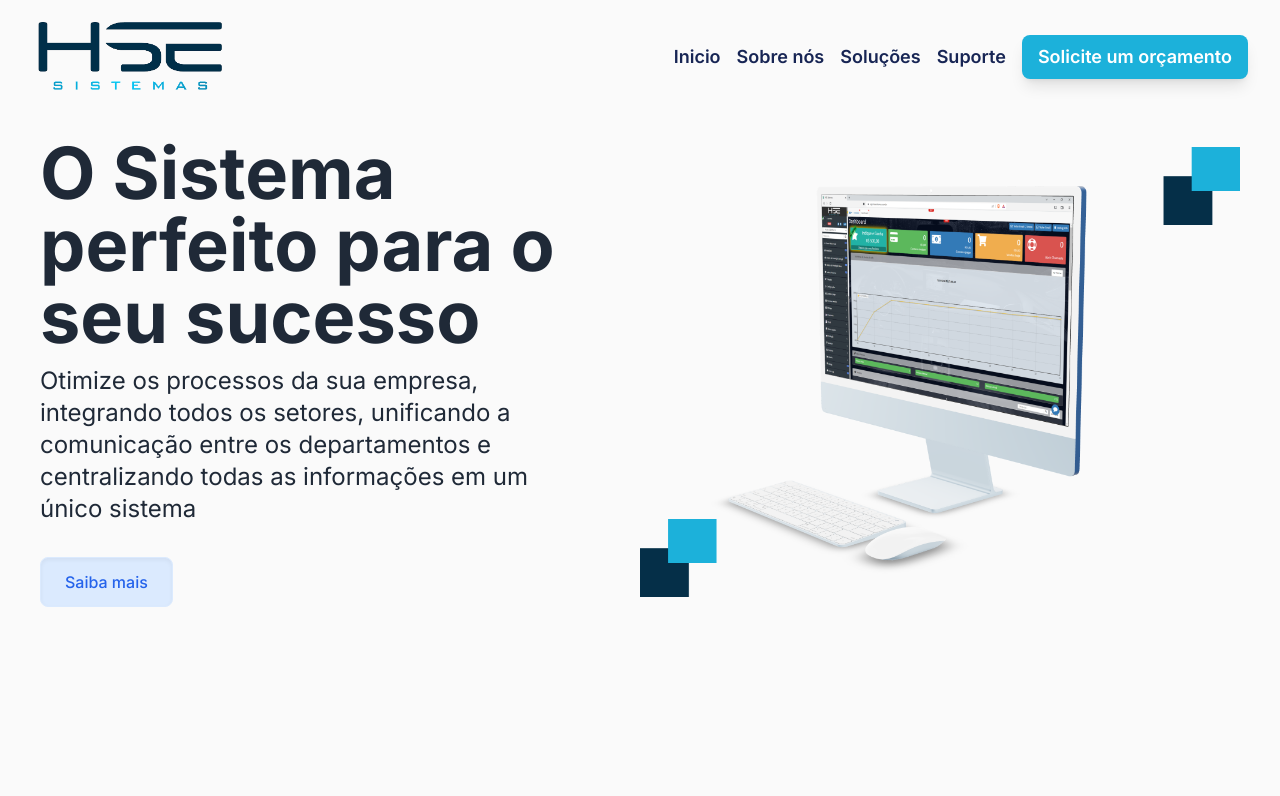
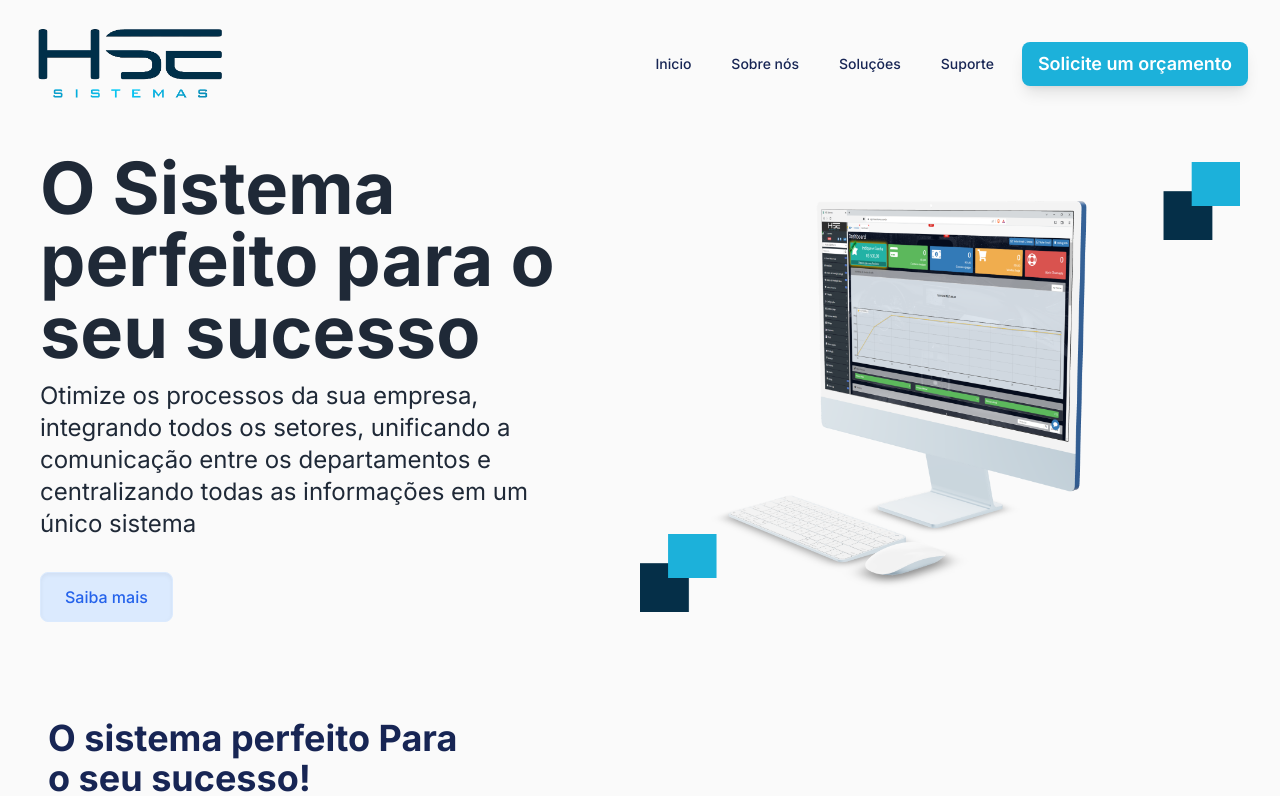
Before and after one commit to codingwiththi/hsesistemas, a Next.js app: page / in a window 1280 px wide. Shown: the top 796 px of the page. Built offline with nearby package versions, Linux system fonts and the light colour scheme.

Commit message:
resonsive

```diff
--- a/package.json
+++ b/package.json
@@ -9,6 +9,7 @@
     "lint": "next lint"
   },
   "dependencies": {
+    "@headlessui/react": "^1.7.14",
     "@heroicons/react": "^2.0.18",
     "@types/node": "18.16.3",
     "@types/react": "18.2.0",
--- a/src/app/page.tsx
+++ b/src/app/page.tsx
@@ -10,7 +10,7 @@
 export default function Home() {
   return (
     <main>
-      <div className="bg-[#FAFAFA] dark:bg-gray-800 h-screen ">
+      <div className="bg-[#FAFAFA] dark:bg-gray-800 h-full  ">
         <Navbar />
         <Hero />
       </div>
--- a/src/components/Clients.tsx
+++ b/src/components/Clients.tsx
@@ -15,8 +15,8 @@
         <rect y="97" width="163" height="163" fill="#052F48" />
         <rect x="94" width="161" height="146" fill="#1CB1DA" />
       </svg>
-      <div className="max-w-[85rem] px-4 py-10 sm:px-6 lg:px-8 lg:py-14 mx-auto dark:bg-gray-800">
-        <div className="flex flex-row justify-center items-center gap-24 ">
+      <div className="max-w-[85rem] px-4 py-10 sm:px-6 lg:px-8 lg:py-14 mx-auto dark:bg-gray-800 z-10">
+        <div className="flex flex-col sm:flex-row justify-center items-center gap-24 ">
           <Link href={"https://fioretto.com.br/"} target="_blank">
             <svg
               width="120"
--- /dev/null
+++ b/src/components/Navbar.jsx
@@ -0,0 +1,174 @@
+// import Image from "next/image";
+// import logo from "../../public/images/logohse.png";
+// import Link from "next/link";
+
+// interface NavbarProps {}
+
+// const Navbar: React.FC<NavbarProps> = () => {
+//   return (
+//     <>
+//       <header className="flex flex-wrap sm:justify-start sm:flex-nowrap z-50 w-full  text-sm py-3 sm:py-0 ">
+//         <nav
+//           className="relative max-w-7xl w-full mx-auto px-4 sm:flex sm:items-center sm:justify-between sm:px-6 lg:px-8 "
+//           aria-label="Global"
+//         >
+//           <div className="flex items-center sm:justify-between justify-center ">
+//             <Image
+//               src={logo}
+//               alt="HSE Sistemas"
+//               width={200}
+//               height={200}
+//               className="py-4"
+//             />
+//           </div>
+//           <div className="flex flex-row gap-4 items-center">
+//             <Link
+//               href={"#home"}
+//               className="text-lg text-blue-950 font-semibold hover:border-b-2 border-white"
+//             >
+//               Inicio
+//             </Link>
+//             <Link
+//               href={"#about"}
+//               className="text-lg text-blue-950 font-semibold hover:border-b-2 border-white"
+//             >
+//               Sobre nós
+//             </Link>
+//             <Link
+//               href={"#solutions"}
+//               className="text-lg text-blue-950 font-semibold hover:border-b-2 border-white"
+//             >
+//               Soluções
+//             </Link>
+//             <Link
+//               href={"#suport"}
+//               className="text-lg text-blue-950 font-semibold hover:border-b-2 border-white"
+//             >
+//               Suporte
+//             </Link>
+//             <Link
+//               href={"/contato"}
+//               className="text-lg text-white font-semibold  bg-[#1cb1da] px-4 py-2 rounded-lg shadow-lg hover:bg-blue-500"
+//             >
+//               Solicite um orçamento
+//             </Link>
+//           </div>
+//         </nav>
+//       </header>
+//     </>
+//   );
+// };
+
+// export default Navbar;
+"use client";
+
+import { Fragment } from "react";
+import { Disclosure, Menu, Transition } from "@headlessui/react";
+import { Bars3Icon, BellIcon, XMarkIcon } from "@heroicons/react/24/outline";
+import Image from "next/image";
+import logo from "../../public/images/logohse.png";
+import Link from "next/link";
+
+const navigation = [
+  { name: "Inicio", href: "/" },
+  { name: "Sobre nós", href: "/sobre" },
+  { name: "Soluções", href: "/solucoes" },
+  { name: "Suporte", href: "/suporte" },
+];
+
+function classNames(...classes) {
+  return classes.filter(Boolean).join(" ");
+}
+
+export default function Navbar() {
+  return (
+    <Disclosure as="nav" className="bg-[#fafafa]">
+      {({ open }) => (
+        <>
+          <div className="mx-auto max-w-7xl px-2 sm:px-6 lg:px-8">
+            <div className="relative flex h-32 items-center justify-between">
+              <div className="absolute inset-y-0 left-0 flex items-center sm:hidden">
+                {/* Mobile menu button*/}
+                <Disclosure.Button className="inline-flex items-center justify-center rounded-md p-2 text-blue-950 hover:bg-blue-950 hover:text-white focus:outline-none focus:ring-2 focus:ring-inset focus:ring-white">
+                  <span className="sr-only">Open main menu</span>
+                  {open ? (
+                    <XMarkIcon className="block h-6 w-6" aria-hidden="true" />
+                  ) : (
+                    <Bars3Icon className="block h-6 w-6" aria-hidden="true" />
+                  )}
+                </Disclosure.Button>
+              </div>
+              <div className="flex flex-1 items-center justify-center sm:items-stretch sm:justify-start">
+                <div className="flex flex-shrink-0 items-center">
+                  <Image
+                    src={logo}
+                    alt="HSE Sistemas"
+                    width={200}
+                    height={200}
+                    className="block  lg:hidden"
+                  />
+                  <Image
+                    src={logo}
+                    alt="HSE Sistemas"
+                    width={200}
+                    height={200}
+                    className="hidden  lg:block"
+                  />
+                </div>
+              </div>
+              <div className="hidden sm:ml-6 sm:block">
+                <div className="flex flex-row justify-center items-center space-x-4">
+                  {navigation.map((item) => (
+                    <a
+                      key={item.name}
+                      href={item.href}
+                      className={
+                        "text-blue-950 hover:bg-blue-950 hover:text-white rounded-md px-3 py-2 text-sm font-medium"
+                      }
+                      aria-current={item.current ? "page" : undefined}
+                    >
+                      {item.name}
+                    </a>
+                  ))}
+                  <Link
+                    href={"/contato"}
+                    className="text-lg text-white font-semibold  bg-[#1cb1da] px-4 py-2 rounded-lg shadow-lg hover:bg-blue-500"
+                  >
+                    Solicite um orçamento
+                  </Link>
+                </div>
+              </div>
+            </div>
+          </div>
+
+          <Disclosure.Panel className="sm:hidden">
+            <div className="flex flex-col gap-4 space-y-1 px-2 pb-3 pt-2">
+              {navigation.map((item) => (
+                <Disclosure.Button
+                  key={item.name}
+                  as="a"
+                  href={item.href}
+                  className={classNames(
+                    item.current
+                      ? "bg-blue-950 text-white"
+                      : "text-blue-950 hover:bg-blue-950 hover:text-white",
+                    "block rounded-md px-3 py-2 text-base font-medium "
+                  )}
+                  aria-current={item.current ? "page" : undefined}
+                >
+                  {item.name}
+                </Disclosure.Button>
+              ))}
+              <Link
+                href={"/contato"}
+                className="text-lg text-white font-semibold  bg-[#1cb1da] px-4 py-2 mt-8 rounded-lg shadow-lg hover:bg-blue-500"
+              >
+                Solicite um orçamento
+              </Link>
+            </div>
+          </Disclosure.Panel>
+        </>
+      )}
+    </Disclosure>
+  );
+}
--- a/src/components/Navbar.tsx
+++ /dev/null
@@ -1,62 +0,0 @@
-import Image from "next/image";
-import logo from "../../public/images/logohse.png";
-import Link from "next/link";
-
-interface NavbarProps {}
-
-const Navbar: React.FC<NavbarProps> = () => {
-  return (
-    <>
-      <header className="flex flex-wrap sm:justify-start sm:flex-nowrap z-50 w-full  text-sm py-3 sm:py-0 ">
-        <nav
-          className="relative max-w-7xl w-full mx-auto px-4 sm:flex sm:items-center sm:justify-between sm:px-6 lg:px-8 "
-          aria-label="Global"
-        >
-          <div className="flex items-center sm:justify-between justify-center ">
-            <Image
-              src={logo}
-              alt="HSE Sistemas"
-              width={200}
-              height={200}
-              className="py-4"
-            />
-          </div>
-          <div className="flex flex-row gap-4 items-center">
-            <Link
-              href={"#home"}
-              className="text-lg text-blue-950 font-semibold hover:border-b-2 border-white"
-            >
-              Inicio
-            </Link>
-            <Link
-              href={"#about"}
-              className="text-lg text-blue-950 font-semibold hover:border-b-2 border-white"
-            >
-              Sobre nós
-            </Link>
-            <Link
-              href={"#solutions"}
-              className="text-lg text-blue-950 font-semibold hover:border-b-2 border-white"
-            >
-              Soluções
-            </Link>
-            <Link
-              href={"#suport"}
-              className="text-lg text-blue-950 font-semibold hover:border-b-2 border-white"
-            >
-              Suporte
-            </Link>
-            <Link
-              href={"/contato"}
-              className="text-lg text-white font-semibold  bg-[#1cb1da] px-4 py-2 rounded-lg shadow-lg hover:bg-blue-500"
-            >
-              Solicite um orçamento
-            </Link>
-          </div>
-        </nav>
-      </header>
-    </>
-  );
-};
-
-export default Navbar;
--- a/src/components/Solutions.tsx
+++ b/src/components/Solutions.tsx
@@ -28,7 +28,7 @@
             </h2>
             <div className="border-b-2 border-[#1cb1da] w-1/4"></div>
 
-            <div className="grid grid-cols-3 gap-4">
+            <div className="grid grid-cols-1 sm:grid-cols-2 md:grid-cols-3 gap-4">
               <CardSolutions
                 icon={TruckIcon}
                 title="Distribuidoras"
--- a/src/components/about.tsx
+++ b/src/components/about.tsx
@@ -39,7 +39,7 @@
               contínua para atingir, juntos com nossos clientes, resultados
               expressivos e duradouros.
             </p>
-            <div className="flex flex-row gap-4">
+            <div className="flex flex-col md:flex-row gap-4">
               <Card
                 icon={UserGroupIcon}
                 title="Suporte assistido"
--- a/tsconfig.json
+++ b/tsconfig.json
@@ -23,6 +23,6 @@
       "@/*": ["./src/*"]
     }
   },
-  "include": ["next-env.d.ts", "**/*.ts", "**/*.tsx", ".next/types/**/*.ts"],
+  "include": ["next-env.d.ts", "**/*.ts", "**/*.tsx", ".next/types/**/*.ts", "src/components/Navbar.jsx"],
   "exclude": ["node_modules"]
 }
```
Also changed, not shown: src/components/hero.tsx (+4 -4 lines), 1 other file (tests, documents, lock files or other folders).
